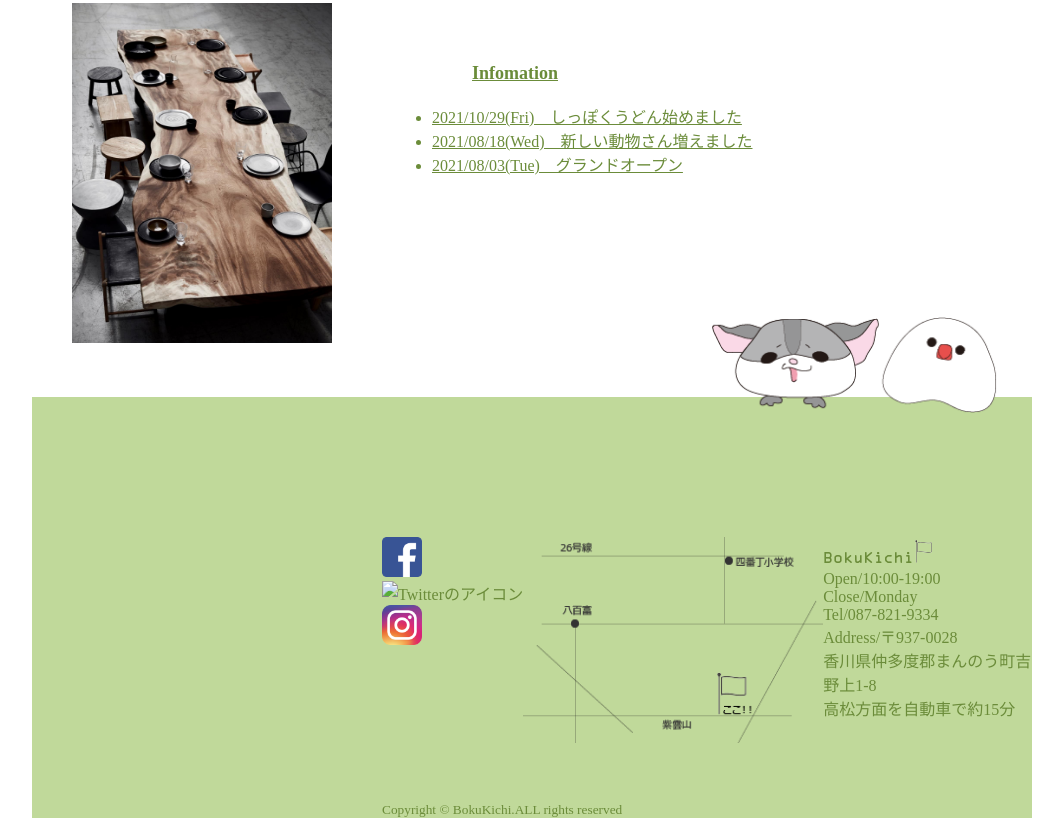
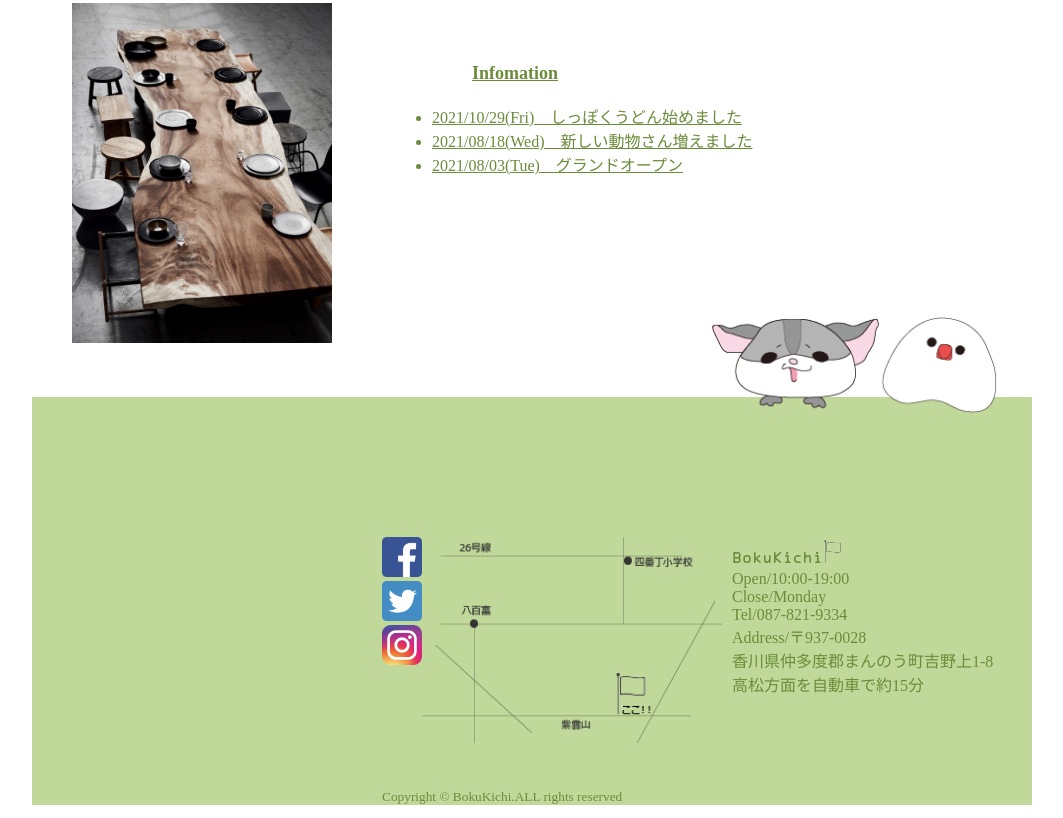
Before and after one commit to portfolio-bokukichi/msmokw, a plain HTML site: page index.html in a window 1280 px wide. Shown: the part 1045-1863 px from the top of the page, without its empty margins (108-1171 px from the left). Drawn offline with Linux system fonts and the light colour scheme; files whose address does not match are found by name.

Commit message:
Update index.html

```diff
--- a/index.html
+++ b/index.html
@@ -45,7 +45,7 @@
 		<div class="clearfix">
 			<ul>
 				<li><img src="https://github.com/portfolio-bokukichi/msmokw/blob/main/facebook.png?raw=true" alt="Facebookのアイコン"></li>
-				<li><img src="img/twitter.png" alt="Twitterのアイコン"></li>
+				<li><img src="https://github.com/portfolio-bokukichi/msmokw/blob/main/twitter.png?raw=true" alt="Twitterのアイコン"></li>
 				<li><img src="img/instagram.png" alt="instagramのアイコン"></li>
 			</ul>
 			<figure><img src="img/map.png" alt="案内地図"></figure>
```
